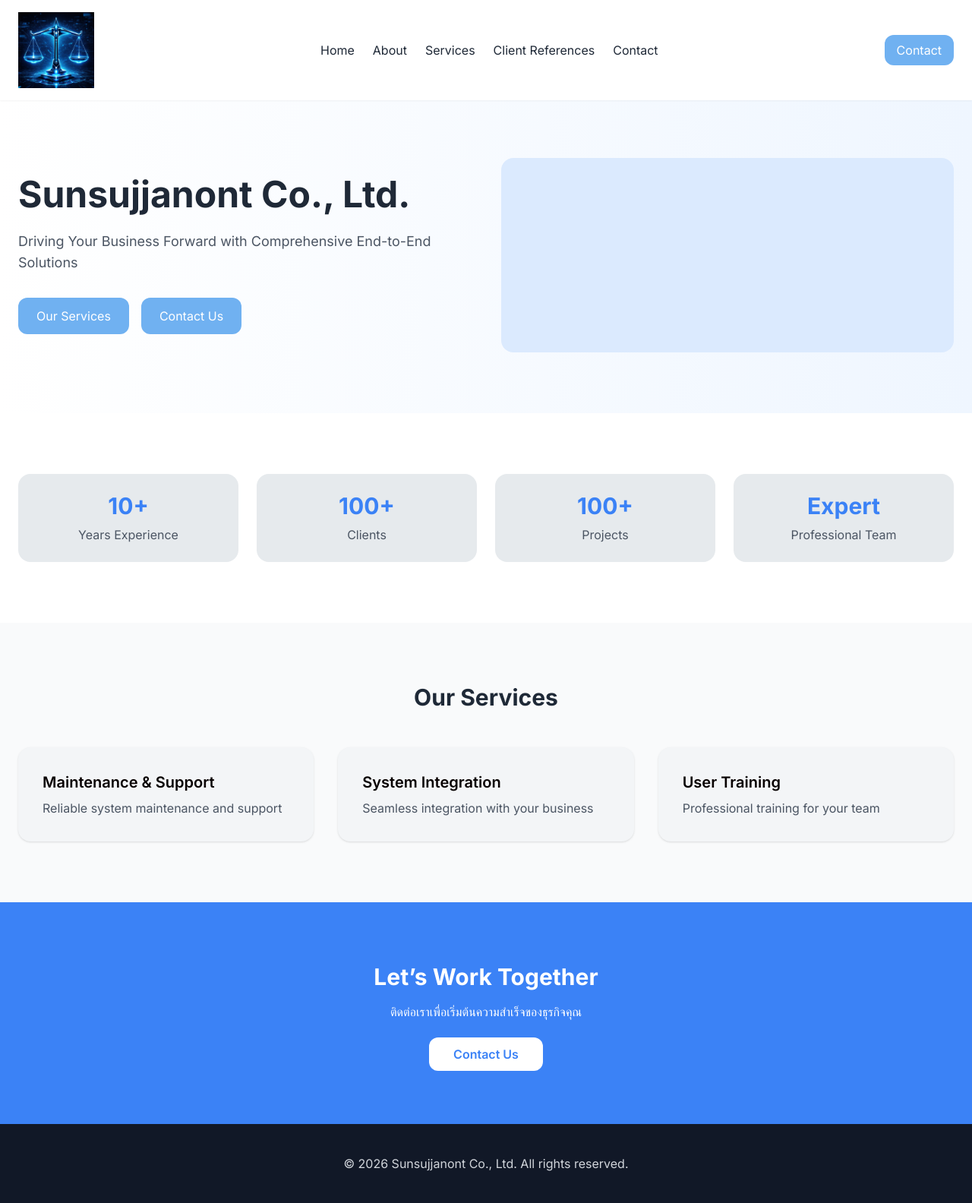
After one commit to Sunsujjanont/profile, a Node project: template views/HomePage.ejs in a window 1280 px wide. The commit adds this page. Shown: the whole page at 76% size. Run offline with Node 20 templates, Linux system fonts and the light colour scheme; the template is opened without the code that fills it, so the values that code supplies are empty; some libraries are stand-ins or nearby versions.

Commit message:
update 19Nov26_3

```diff
--- /dev/null
+++ b/app.js
@@ -0,0 +1,31 @@
+const { count } = require('console');
+const express = require('express');
+const app = express();
+const port = 4000;
+
+// ตั้งค่า EJS เป็น template engine
+app.set('view engine', 'ejs');
+app.set('views', './views'); // บอก Express ว่าไฟล์ EJS อยู่ในโฟลเดอร์ 'views'
+
+// Middleware สำหรับการ parse JSON body ใน request (สำหรับ API)
+app.use(express.json());
+// Middleware สำหรับการ parse URL-encoded body (สำหรับ form submissions)
+app.use(express.urlencoded({ extended: true }));
+// Middleware สำหรับ serving static files (CSS, JS, images)
+app.use(express.static('public'));
+
+const HomePage = "./views/HomePage";
+
+// GET / - หน้าแรก (แสดงเมนูและฟอร์มสั่งอาหาร)
+app.get('/', (req, res) => {
+    res.render('index');
+});
+
+app.get("/index1", (req, res) => {
+  res.render("HomePage");
+});
+
+// --- เริ่มต้น Server --- npm start app.js
+app.listen(port, () => {
+    console.log(`Web App is running on http://localhost:${port}`);
+});
--- /dev/null
+++ b/views/HomePage.ejs
@@ -0,0 +1,188 @@
+<!DOCTYPE html>
+<html lang="th">
+<head>
+  <meta charset="UTF-8" />
+  <title>Sunsujjanont Co., Ltd.</title>
+  <meta name="viewport" content="width=device-width, initial-scale=1.0" />
+
+  <!-- Tailwind CSS CDN -->
+  <script src="https://cdn.tailwindcss.com"></script>
+
+  <!-- Optional: Google Font -->
+  <link rel="preconnect" href="https://fonts.googleapis.com">
+  <link rel="preconnect" href="https://fonts.gstatic.com" crossorigin>
+  <link href="https://fonts.googleapis.com/css2?family=Inter:wght@300;400;600;700&display=swap" rel="stylesheet">
+
+  <style>
+    body { font-family: 'Inter', sans-serif; }
+
+    .profile-logo {
+        width: 100px;
+        height: 100px;
+        object-fit: cover; /* Ensures image isn't stretched */
+    }
+
+    .btn-move {
+      padding: 10px 20px;
+      background-color: #70b1f1;
+      color: white;
+      border: none;
+      transition: transform 0.3s ease; /* กำหนดให้การขยับลื่นไหล */
+      cursor: pointer;
+    }
+
+    .btn-move:hover {
+      background-color:  #007bff;
+      transform: translateY(-5px); /* ขยับขึ้นเมื่อเมาส์วาง */
+    }
+
+    .shadow-move {
+      padding: 10px 20px;
+      background-color: #e6eaed;
+      color: rgb(7, 0, 0);
+      border: none;
+      transition: transform 0.3s ease; /* กำหนดให้การขยับลื่นไหล */
+      cursor: pointer;
+    }
+
+    .shadow-move:hover {
+      background-color:  #e29844;
+      transform: translateY(-5px); /* ขยับขึ้นเมื่อเมาส์วาง */
+    }
+
+    .bg-move {
+      padding: 10px 20px;
+      background-color: hsl(210, 22%, 96%);
+      color: rgb(7, 0, 0);
+      border: none;
+      transition: transform 0.3s ease; /* กำหนดให้การขยับลื่นไหล */
+      cursor: pointer;
+    }
+
+    .bg-move:hover {
+      background-color:  #fafaf9;
+      transform: translateY(-5px); /* ขยับขึ้นเมื่อเมาส์วาง */
+    }
+  </style>
+
+</head>
+
+<body class="text-gray-800 bg-white">
+
+<!-- ================= HEADER ================= -->
+<header class="fixed top-0 w-full bg-white shadow-sm z-50">
+  <div class="max-w-7xl mx-auto flex items-center justify-between px-6 py-4">
+    <div><img src="/images/logo.jpg" alt="Logo Company" class="profile-logo"></div>
+
+    <nav class="hidden md:flex gap-6">
+      <a href="/" class="hover:text-blue-500">Home</a>
+      <a href="/about" class="hover:text-blue-500">About</a>
+      <a href="/services" class="hover:text-blue-500">Services</a>
+      <a href="/references" class="hover:text-blue-500">Client References</a>
+      <a href="/contact" class="hover:text-blue-500">Contact</a>
+    </nav>
+
+    <a href="/contact"
+       class="btn-move px-4 py-2 rounded-xl">
+      Contact
+    </a>
+  </div>
+</header>
+
+<!-- ================= HERO ================= -->
+<section class="pt-32 bg-gradient-to-r from-white to-blue-50">
+  <div class="max-w-7xl mx-auto grid md:grid-cols-2 gap-10 px-6 py-20 items-center">
+    <div>
+      <h1 class="text-4xl md:text-5xl font-bold mb-6">
+        Sunsujjanont Co., Ltd.
+      </h1>
+      <p class="text-lg text-gray-600 mb-8">
+        Driving Your Business Forward with Comprehensive End-to-End Solutions
+      </p>
+      <div class="flex gap-4">
+        <a href="/services"
+           class="btn-move px-6 py-3 rounded-xl">
+          Our Services
+        </a>
+        <a href="/contact"
+           class="btn-move px-6 py-3 rounded-xl">
+          Contact Us
+        </a>
+      </div>
+    </div>
+
+    <!-- Hero Image Placeholder -->
+    <div class="h-64 bg-blue-100 rounded-2xl"></div>
+  </div>
+</section>
+
+<!-- ================= STATS ================= -->
+<section class="py-20 bg-white">
+  <div class="max-w-7xl mx-auto grid grid-cols-2 md:grid-cols-4 gap-6 px-6">
+
+    <div class="shadow-move rounded-2xl p-6 text-center">
+      <div class="text-3xl font-bold text-blue-500 mb-2">10+</div>
+      <div class="text-gray-600">Years Experience</div>
+    </div>
+
+    <div class="shadow-move rounded-2xl p-6 text-center">
+      <div class="text-3xl font-bold text-blue-500 mb-2">100+</div>
+      <div class="text-gray-600">Clients</div>
+    </div>
+
+    <div class="shadow-move rounded-2xl p-6 text-center">
+      <div class="text-3xl font-bold text-blue-500 mb-2">100+</div>
+      <div class="text-gray-600">Projects</div>
+    </div>
+
+    <div class="shadow-move rounded-2xl p-6 text-center">
+      <div class="text-3xl font-bold text-blue-500 mb-2">Expert</div>
+      <div class="text-gray-600">Professional Team</div>
+    </div>
+
+  </div>
+</section>
+
+<!-- ================= SERVICES ================= -->
+<section class="py-20 bg-gray-50">
+  <div class="max-w-7xl mx-auto px-6">
+    <h2 class="text-3xl font-bold text-center mb-12">Our Services</h2>
+
+    <div class="grid md:grid-cols-3 gap-8">
+      <div class="bg-move rounded-2xl shadow p-8">
+        <h3 class="text-xl font-semibold mb-2">Maintenance & Support</h3>
+        <p class="text-gray-600">Reliable system maintenance and support</p>
+      </div>
+
+      <div class="bg-move rounded-2xl shadow p-8">
+        <h3 class="text-xl font-semibold mb-2">System Integration</h3>
+        <p class="text-gray-600">Seamless integration with your business</p>
+      </div>
+
+      <div class="bg-move rounded-2xl shadow p-8">
+        <h3 class="text-xl font-semibold mb-2">User Training</h3>
+        <p class="text-gray-600">Professional training for your team</p>
+      </div>
+    </div>
+  </div>
+</section>
+
+<!-- ================= CTA ================= -->
+<section class="py-20 bg-blue-500 text-white text-center">
+  <h2 class="text-3xl font-bold mb-4">Let’s Work Together</h2>
+  <p class="mb-8">ติดต่อเราเพื่อเริ่มต้นความสำเร็จของธุรกิจคุณ</p>
+  <a href="/contact"
+     class="bg-white text-blue-500 px-8 py-3 rounded-xl font-semibold">
+    Contact Us
+  </a>
+</section>
+
+<!-- ================= FOOTER ================= -->
+<footer class="bg-gray-900 text-gray-300 py-10">
+  <div class="max-w-7xl mx-auto px-6 text-center">
+    <p>© 2026 Sunsujjanont Co., Ltd. All rights reserved.</p>
+  </div>
+</footer>
+
+</body>
+</html>
```
Also changed, not shown: package.json (added, +17 -0 lines), public/style.css (added, +211 -0 lines), views/index.ejs (+5 -50 lines), public/images/card.jpg (added), public/images/download.png (added), public/images/logo.jpg (added), public/images/profile-pic.jpg, 4 other files.
